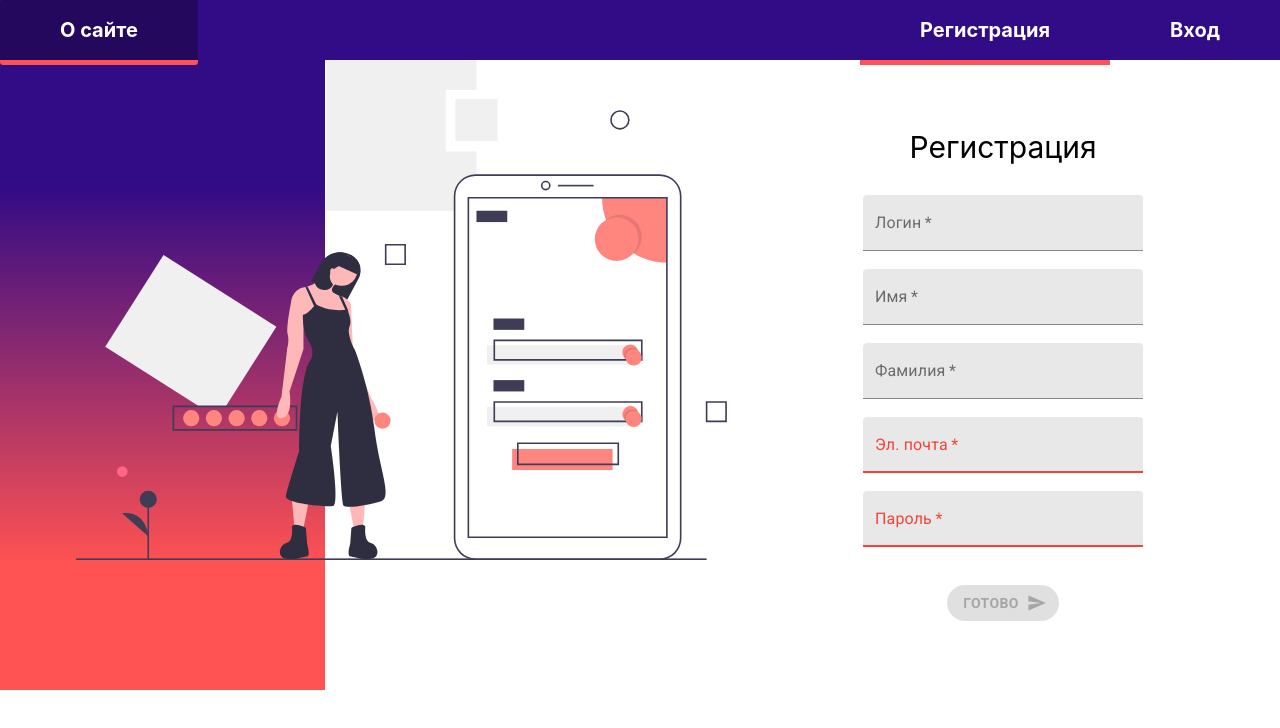
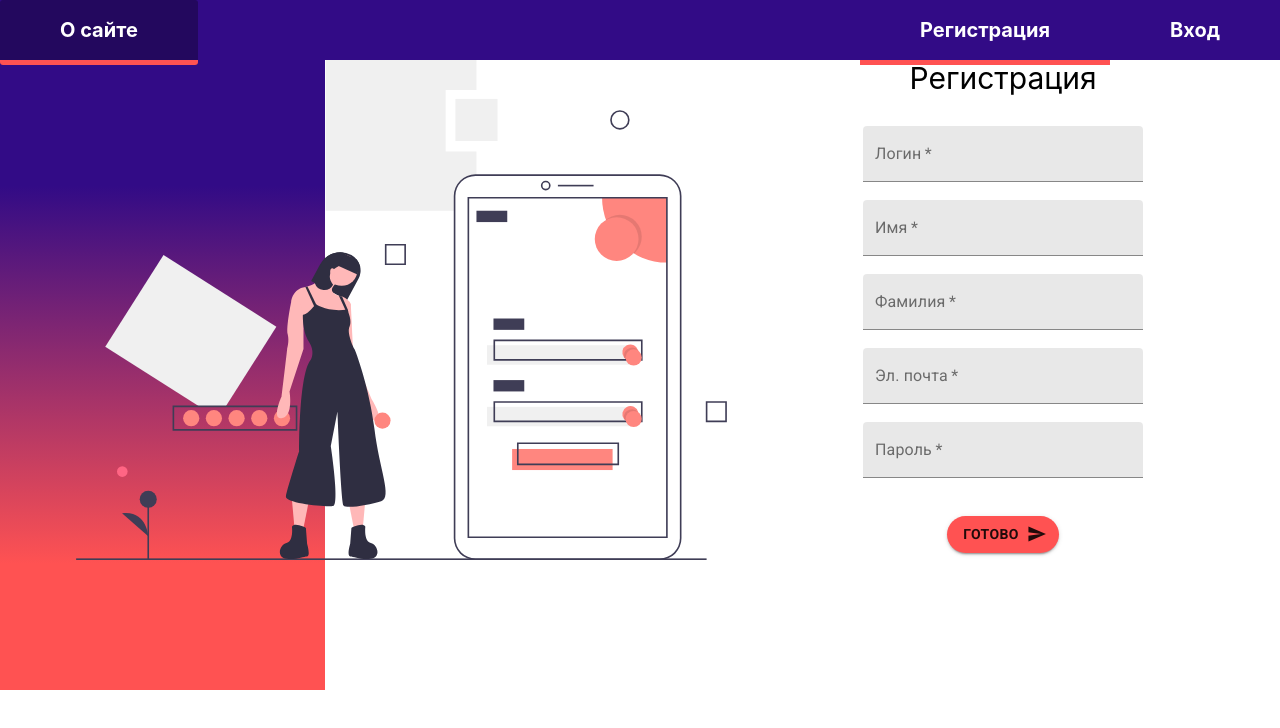
Before and after one commit to lizushha-p/english-project, a React (Create React App) app: page /sign-up in a window 1280 px wide. Shown: the top 728 px of the page. Built offline with nearby package versions, Linux system fonts and the light colour scheme.

Commit message:
added-formik-and-fixed-result-of-first-quiz

```diff
--- a/package.json
+++ b/package.json
@@ -11,6 +11,7 @@
     "enquire-js": "^0.2.1",
     "express": "^4.17.1",
     "firebase": "^7.14.0",
+    "formik": "^2.1.4",
     "history": "^4.10.1",
     "lodash": "^4.17.15",
     "rc-queue-anim": "^1.8.4",
--- /dev/null
+++ b/src/component/inputs/input/index.js
@@ -0,0 +1 @@
+export { FInput } from './input';
--- /dev/null
+++ b/src/component/inputs/input/input.jsx
@@ -0,0 +1,11 @@
+import * as React from 'react'
+import { TextField } from '@material-ui/core';
+import { Field } from 'formik';
+
+const MyInput = ({field, form, ...props}) => {
+  return <TextField {...field} {...props} />;
+};
+
+export const FInput = React.memo(({field, form, ...props}) => (
+  <Field {...field} {...props} component={MyInput} />
+));
--- a/src/pages/sign-in/index.jsx
+++ b/src/pages/sign-in/index.jsx
@@ -1,8 +1,9 @@
 import React, { Component } from 'react'
+import { Formik, Form } from 'formik';
 import { ReactComponent as SignPicture} from './assets/sign-in.svg'
-import TextField from '@material-ui/core/TextField';
 import Button from '@material-ui/core/Button';
 import Icon from '@material-ui/core/Icon';
+import { FInput } from '../../component/inputs/input';
 import Page from '../../component/page/index'
 import './index.css'
 
@@ -14,20 +15,42 @@ class SignIn extends Component{
           <div>
             <SignPicture className='imageSignIn'/>
           </div>
+          <Formik
+            initialValues={{
+              login: '',
+              password: '',
+            }}
+            onSubmit={(values, { setSubmitting }) => {
+              console.log(values);
+              setSubmitting(false);
+            }}
+          >
           <div className='wrapperformEnter'>
             <div className='titleSignIn'>Вход</div>
-            <div>
-              <TextField className='inputSignIn' id="filled-basic" label="Логин" variant="filled" />
-              <TextField className='inputSignIn' id="filled-basic" label="Пароль" variant="filled" />
-            </div>
-            <div>
-              <Button className='buttonSignIn'
-                variant="contained"
-                endIcon={<Icon>send</Icon>}>
-                Готово
-              </Button>
-            </div>
+              <Form>
+                <FInput
+                  className='inputSignIn'
+                  label="Логин"
+                  variant='filled'
+                  name="login"
+                />
+                <FInput
+                  className='inputSignIn'
+                  label="Пароль"
+                  variant='filled'
+                  name="password"
+                />
+                <Button
+                  className='buttonSignIn'
+                  variant="contained"
+                  endIcon={<Icon>send</Icon>}
+                  type="submit"
+                >
+                  Готово
+                </Button>
+              </Form>
           </div>
+          </Formik>
         </div>
       </Page>
     )
--- a/src/pages/sign-up/index.jsx
+++ b/src/pages/sign-up/index.jsx
@@ -1,69 +1,23 @@
 import React, { Component } from 'react'
+import { isEmpty } from 'lodash';
 import { connect } from 'react-redux';
+import { Formik } from 'formik';
 import { ReactComponent as SignPicture} from './assets/sign-up.svg'
-import TextField from '@material-ui/core/TextField';
-import Button from '@material-ui/core/Button';
-import Icon from '@material-ui/core/Icon';
+import { SignUpForm } from './sign-up-form';
 import Page from '../../component/page/index'
 import { signUpUser } from './sign-up-actions';
 import './index.css'
 
 class SignUpController extends Component{
-  state={
-    email: '',
-    password: '',
-    login: '',
-    firstName:'',
-    lastName:'',
-    emailError: 'Неверный email',
-    passwordError: 'пароль должен быть >=6 символов',
-  }
 
-  onEmailChangeHandler = (event) => {
-    this.setState({
-      ...this.state,
-      email: event.target.value,
-      emailError: event.target.value.includes('@') && event.target.value.includes('.') ? undefined : 'Неверный email',
-    })
-  }
-
-  onPasswordChangeHanlder = (event) => {
-    this.setState({
-      ...this.state,
-      password: event.target.value,
-      passwordError: event.target.value.length >=6 ? undefined : 'пароль должен быть >=6 символов',
-    })
-  }
-
-  onSubmitClickHandler = () => {
+  onSubmitClickHandler = (values) => {
     this.props.signUpUser({
-      firstName: this.state.firstName,
-      lastName: this.state.lastName,
-      email: this.state.email,
-      login: this.state.login,
-      password: this.state.password,
+      firstName: values.firstName,
+      lastName: values.lastName,
+      email: values.email,
+      login: values.login,
+      password: values.password,
     });
-  }
-
-  onLoginChangeHanlder = (event) => {
-    this.setState({
-      ...this.state,
-      login: event.target.value
-    })
-  }
-
-  onFirstNameChangeHanlder = (event) => {
-    this.setState({
-      ...this.state,
-      firstName:event.target.value
-    })
-  }
-
-  onLastNameChangeHanlder = (event) => {
-    this.setState({
-      ...this.state,
-      lastName:event.target.value
-    })
   }
 
   render(){
@@ -73,65 +27,35 @@ class SignUpController extends Component{
           <div>
             <SignPicture className='imageSignUp'/>
           </div>
-          <div className='wrapperformRegistaration'>
-            <div className='titleSignUp'>Регистрация</div>
-            <div>
-              <TextField
-                className='inputSignUp'
-                label="Логин"
-                variant="filled"
-                value={this.state.login}
-                onChange={this.onLoginChangeHanlder}
-                required
-              />
-              <TextField
-                className='inputSignUp'
-                label="Имя"
-                variant="filled"
-                value={this.state.firstName}
-                onChange={this.onFirstNameChangeHanlder}
-                required
-              />
-              <TextField
-                className='inputSignUp'
-                label="Фамилия"
-                variant="filled"
-                value={this.state.lastName}
-                onChange={this.onLastNameChangeHanlder}
-                required
-              />
-              <TextField
-                className='inputSignUp'
-                id="filled-basic"
-                label="Эл. почта"
-                variant="filled"
-                value={this.state.email}
-                onChange={this.onEmailChangeHandler}
-                required
-                error={this.state.emailError}
-              />
-              <TextField
-                className='inputSignUp'
-                label="Пароль"
-                variant="filled"
-                value={this.state.password}
-                onChange={this.onPasswordChangeHanlder}
-                required
-                error={this.state.passwordError}
-              />
-            </div>
-            <div>
-              <Button
-                className='buttonSignUp'
-                variant="contained"
-                endIcon={<Icon>send</Icon>}
-                onClick={this.onSubmitClickHandler}
-                disabled={this.state.passwordError || this.state.emailError}
-              >
-                Готово
-              </Button>
-            </div>
-          </div>
+          <Formik
+            initialValues={{
+              login: '',
+              firstName: '',
+              lastName: '',
+              email: '',
+              password: '',
+            }}
+            onSubmit={(values, { setSubmitting }) => {
+              this.onSubmitClickHandler(values);
+              setSubmitting(false);
+            }}
+            validate={(values) => {
+              const errors = {};
+              if (!values.email.includes('@') && !values.email.includes('.')) {
+                errors.email = 'not correct email';
+              }
+              if (values.password.length < 6) {
+                errors.password = 'password should be more than 6 char';
+              }
+              console.log(errors);
+              return errors;
+            } }
+          >
+            {({
+              errors,
+              isSubmitting,
+            }) => ( <SignUpForm isButtonDisabled={!isEmpty(errors)} errors={errors} isSubmitting={isSubmitting} />) }
+          </Formik>
         </div>
       </Page>
     )
--- /dev/null
+++ b/src/pages/sign-up/sign-up-form.jsx
@@ -0,0 +1,66 @@
+import { FInput } from '../../component/inputs/input';
+import Button from '@material-ui/core/Button';
+import Icon from '@material-ui/core/Icon';
+import { Form } from 'formik';
+import React from 'react';
+import './index.css';
+
+export const SignUpForm = ({errors, isButtonDisabled}) => (
+  <Form>
+    <div className='wrapperformRegistaration'>
+      <div className='titleSignUp'>Регистрация</div>
+      <div>
+        <FInput
+          className='inputSignUp'
+          label="Логин"
+          name="login"
+          variant="filled"
+          required
+        />
+        <FInput
+          className='inputSignUp'
+          label="Имя"
+          name="firstName"
+          variant="filled"
+          required
+        />
+        <FInput
+          className='inputSignUp'
+          name="lastName"
+          label="Фамилия"
+          variant="filled"
+          required
+        />
+        <FInput
+          className='inputSignUp'
+          id="filled-basic"
+          name="email"
+          label="Эл. почта"
+          variant="filled"
+          required
+          error={errors.email}
+        />
+        <FInput
+          className='inputSignUp'
+          type="password"
+          label="Пароль"
+          name="password"
+          variant="filled"
+          required
+          error={errors.password}
+        />
+      </div>
+      <div>
+        <Button
+          className='buttonSignUp'
+          variant="contained"
+          endIcon={<Icon>send</Icon>}
+          type="submit"
+          disabled={isButtonDisabled}
+        >
+          Готово
+        </Button>
+      </div>
+    </div>
+  </Form>
+);
--- a/src/pages/start-test/index.jsx
+++ b/src/pages/start-test/index.jsx
@@ -14,7 +14,8 @@ import './index.css'
 class StartTestController extends Component {
   state = {
     result: 0,
-    activeQuestion: 0
+    activeQuestion: 0,
+    activeAnswer: 0,
   }
 
   componentDidMount() {
@@ -23,17 +24,17 @@ class StartTestController extends Component {
 
   onClickNextQuestion = () => {
     this.setState({
-      activeQuestion: this.state.activeQuestion+1
+      ...this.state,
+      activeQuestion: this.state.activeQuestion+1,
+      result: this.state.activeAnswer === this.props.quizes[this.state.activeQuestion].rightAnswer
+        ? this.state.result + 1 : this.state.result
     })
   }
 
   onClickAnswerHandler = (event) => {
-    if(event.target.value === this.props.quizes[this.state.activeQuestion].rightAnswer){
-      this.setState({
-        result: this.state.result+1
-      })
-    }
-    console.log(this.state.result)
+    this.setState({
+      activeAnswer: event.target.value,
+    })
   }
 
   render(){
```
Also changed, not shown: 1 other file (tests, documents, lock files or other folders).
